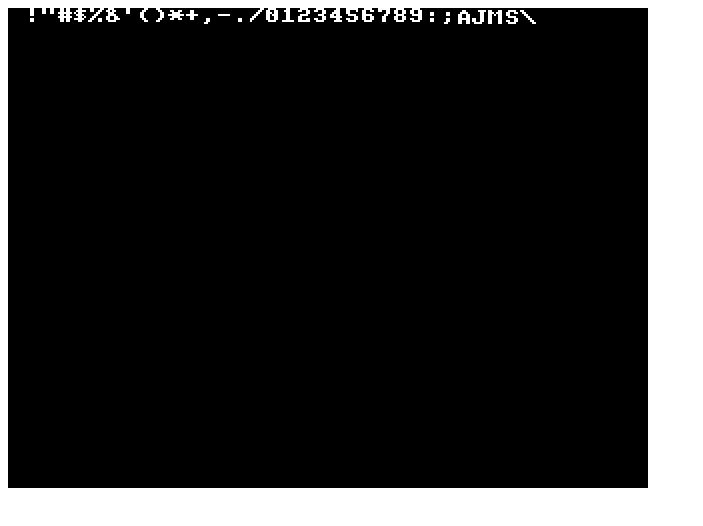
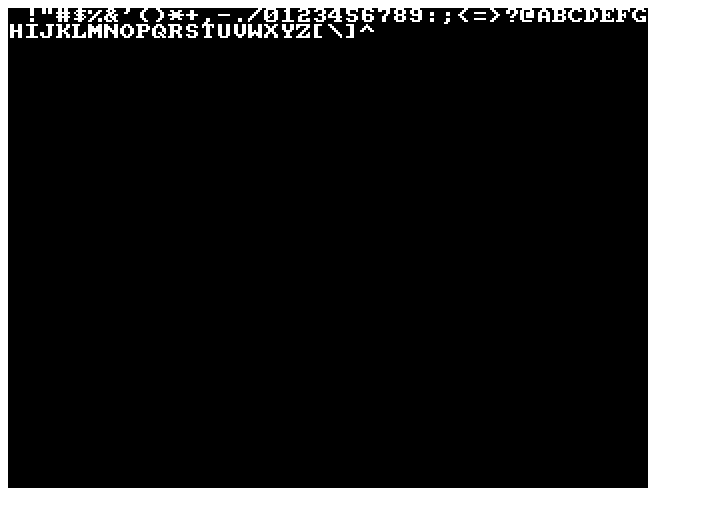
Before and after one commit to jcartledge/textmode, a plain HTML site: page index.html in a window 1280 px wide. Shown: the whole page, without its empty margins (0-703 px from the left). Drawn offline with Linux system fonts and the light colour scheme.

Commit message:
Full uppercase set.

```diff
--- a/index.html
+++ b/index.html
@@ -39,9 +39,9 @@ font[33] = [
   0b00000000
 ];
 font[34] = [
-  0b01100110,
-  0b01100110,
-  0b01100110,
+  0b01101100,
+  0b01101100,
+  0b01101100,
   0b00000000,
   0b00000000,
   0b00000000,
@@ -49,13 +49,13 @@ font[34] = [
   0b00000000
 ];
 font[35] = [
-  0b00110110,
-  0b00110110,
-  0b01111111,
-  0b00110110,
-  0b01111111,
-  0b00110110,
-  0b00110110,
+  0b01101100,
+  0b01101100,
+  0b11111110,
+  0b01101100,
+  0b11111110,
+  0b01101100,
+  0b01101100,
   0b00000000
 ];
 font[36] = [
@@ -69,9 +69,9 @@ font[36] = [
   0b00000000
 ];
 font[37] = [
-  0b01100011,
-  0b01100110,
-  0b00001100,
+  0b00000000,
+  0b11000110,
+  0b11001100,
   0b00011000,
   0b00110000,
   0b01100110,
@@ -82,16 +82,16 @@ font[38] = [
   0b00111000,
   0b01101100,
   0b00111000,
-  0b00111100,
-  0b01100110,
-  0b01100111,
-  0b00111100,
+  0b01110110,
+  0b11011100,
+  0b11001100,
+  0b01110110,
   0b00000000
 ];
 font[39] = [
   0b00011000,
   0b00011000,
-  0b00011000,
+  0b00110000,
   0b00000000,
   0b00000000,
   0b00000000,
@@ -169,23 +169,23 @@ font[46] = [
   0b00000000
 ];
 font[47] = [
-  0b00000011,
   0b00000110,
   0b00001100,
   0b00011000,
   0b00110000,
   0b01100000,
-  0b01000000,
+  0b11000000,
+  0b10000000,
   0b00000000
 ];
 font[48] = [
-  0b00111100,
-  0b01100110,
-  0b01110110,
-  0b01101110,
-  0b01100110,
-  0b01100110,
-  0b00111100,
+  0b01111100,
+  0b11000110,
+  0b11001110,
+  0b11010110,
+  0b11100110,
+  0b11000110,
+  0b01111100,
   0b00000000
 ];
 font[49] = [
@@ -219,11 +219,11 @@ font[51] = [
   0b00000000
 ];
 font[52] = [
-  0b00001100,
   0b00011100,
   0b00111100,
   0b01101100,
-  0b01111110,
+  0b11001100,
+  0b11111110,
   0b00001100,
   0b00011110,
   0b00000000
@@ -298,55 +298,355 @@ font[59] = [
   0b00011000,
   0b00110000
 ];
+font[60] = [
+  0b00001100,
+  0b00011000,
+  0b00110000,
+  0b01100000,
+  0b00110000,
+  0b00011000,
+  0b00001100,
+  0b00000000
+];
+font[61] = [
+  0b00000000,
+  0b00000000,
+  0b01111110,
+  0b00000000,
+  0b00000000,
+  0b01111110,
+  0b00000000,
+  0b00000000
+];
+font[62] = [
+  0b01100000,
+  0b00110000,
+  0b00011000,
+  0b00001100,
+  0b00011000,
+  0b00110000,
+  0b01100000,
+  0b00000000
+];
+font[63] = [
+  0b00111100,
+  0b01100110,
+  0b01100110,
+  0b00001100,
+  0b00011000,
+  0b00000000,
+  0b00011000,
+  0b00000000
+];
+font[64] = [
+  0b01111100,
+  0b11000110,
+  0b11011110,
+  0b11011110,
+  0b11011110,
+  0b11000000,
+  0b01111100,
+  0b00000000
+];
 font[65] = [
-  0b00000000,
   0b00011000,
   0b00111100,
   0b01100110,
   0b01100110,
   0b01111110,
   0b01100110,
-  0b01100110
+  0b01100110,
+  0b00000000
+];
+font[66] = [
+  0b11111100,
+  0b01100110,
+  0b01100110,
+  0b01111100,
+  0b01100110,
+  0b01100110,
+  0b11111100,
+  0b00000000
+];
+font[67] = [
+  0b00111100,
+  0b01100110,
+  0b11000000,
+  0b11000000,
+  0b11000000,
+  0b01100110,
+  0b00111100,
+  0b00000000
+];
+font[68] = [
+  0b11111000,
+  0b01101100,
+  0b01100110,
+  0b01100110,
+  0b01100110,
+  0b01101100,
+  0b11111000,
+  0b00000000
+];
+font[69] = [
+  0b11111110,
+  0b01100010,
+  0b01101000,
+  0b01111000,
+  0b01101000,
+  0b01100010,
+  0b11111110,
+  0b00000000
+];
+font[70] = [
+  0b11111110,
+  0b01100010,
+  0b01101000,
+  0b01111000,
+  0b01101000,
+  0b01100000,
+  0b11110000,
+  0b00000000
+];
+font[71] = [
+  0b00111100,
+  0b01100110,
+  0b11000000,
+  0b11000000,
+  0b11001110,
+  0b01100110,
+  0b00111110,
+  0b00000000
+];
+font[72] = [
+  0b01100110,
+  0b01100110,
+  0b01100110,
+  0b01111110,
+  0b01100110,
+  0b01100110,
+  0b01100110,
+  0b00000000
+];
+font[73] = [
+  0b01111110,
+  0b00011000,
+  0b00011000,
+  0b00011000,
+  0b00011000,
+  0b00011000,
+  0b01111110,
+  0b00000000
 ];
 font[74] = [
-  0b00000000,
   0b00011110,
   0b00001100,
   0b00001100,
   0b00001100,
   0b11001100,
   0b11001100,
-  0b01111000
+  0b01111000,
+  0b00000000
+];
+font[75] = [
+  0b11100110,
+  0b01100110,
+  0b01101100,
+  0b01111000,
+  0b01101100,
+  0b01100110,
+  0b11100110,
+  0b00000000
+];
+font[76] = [
+  0b11110000,
+  0b01100000,
+  0b01100000,
+  0b01100000,
+  0b01100010,
+  0b01100110,
+  0b11111110,
+  0b00000000
 ];
 font[77] = [
-  0b00000000,
   0b11000110,
   0b11101110,
+  0b11111110,
+  0b11111110,
   0b11010110,
   0b11000110,
   0b11000110,
+  0b00000000
+];
+font[78] = [
   0b11000110,
-  0b11000110
+  0b11100110,
+  0b11110110,
+  0b11011110,
+  0b11001110,
+  0b11000110,
+  0b11000110,
+  0b00000000
+];
+font[79] = [
+  0b00111000,
+  0b01101100,
+  0b11000110,
+  0b11000110,
+  0b11000110,
+  0b01101100,
+  0b00111000,
+  0b00000000
+];
+font[80] = [
+  0b11111100,
+  0b01100110,
+  0b01100110,
+  0b01111100,
+  0b01100000,
+  0b01100000,
+  0b11110000,
+  0b00000000
+];
+font[81] = [
+  0b00111000,
+  0b01101100,
+  0b11000110,
+  0b11000110,
+  0b11011010,
+  0b11001100,
+  0b01110110,
+  0b00000000
+];
+font[82] = [
+  0b11111100,
+  0b01100110,
+  0b01100110,
+  0b01111100,
+  0b01101100,
+  0b01100110,
+  0b11100110,
+  0b00000000
 ];
 font[83] = [
-  0b00000000,
   0b00111100,
   0b01100110,
   0b01100000,
   0b00111100,
   0b00000110,
   0b01100110,
-  0b00111100
+  0b00111100,
+  0b00000000
+];
+font[84] = [
+  0b01111110,
+  0b01011010,
+  0b00011000,
+  0b00011000,
+  0b00011000,
+  0b00011000,
+  0b00111100,
+  0b00000000
+];
+font[85] = [
+  0b01100110,
+  0b01100110,
+  0b01100110,
+  0b01100110,
+  0b01100110,
+  0b01100110,
+  0b00111100,
+  0b00000000
+];
+font[86] = [
+  0b01100110,
+  0b01100110,
+  0b01100110,
+  0b01100110,
+  0b01100110,
+  0b00111100,
+  0b00011000,
+  0b00000000
+];
+font[87] = [
+  0b11000110,
+  0b11000110,
+  0b11000110,
+  0b11010110,
+  0b11111110,
+  0b11101110,
+  0b11000110,
+  0b00000000
+];
+font[88] = [
+  0b11000110,
+  0b01101100,
+  0b00111000,
+  0b00111000,
+  0b01101100,
+  0b11000110,
+  0b11000110,
+  0b00000000
+];
+font[89] = [
+  0b01100110,
+  0b01100110,
+  0b01100110,
+  0b00111100,
+  0b00011000,
+  0b00011000,
+  0b00111100,
+  0b00000000
+];
+font[90] = [
+  0b11111110,
+  0b11000110,
+  0b10001100,
+  0b00011000,
+  0b00110010,
+  0b01100110,
+  0b11111110,
+  0b00000000
+];
+font[91] = [
+  0b01111000,
+  0b01100000,
+  0b01100000,
+  0b01100000,
+  0b01100000,
+  0b01100000,
+  0b01111000,
+  0b00000000
 ];
 font[92] = [
-  0b00000000,
   0b11000000,
   0b01100000,
   0b00110000,
   0b00011000,
   0b00001100,
   0b00000110,
-  0b00000011
+  0b00000010,
+  0b00000000
+];
+font[93] = [
+  0b01111000,
+  0b00011000,
+  0b00011000,
+  0b00011000,
+  0b00011000,
+  0b00011000,
+  0b01111000,
+  0b00000000
+];
+font[94] = [
+  0b00010000,
+  0b00111000,
+  0b01101100,
+  0b11000110,
+  0b00000000,
+  0b00000000,
+  0b00000000,
+  0b00000000
 ];
 
 const palette = [
```
